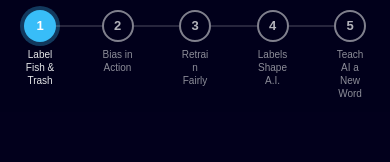
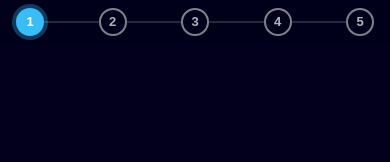
Before and after one commit to code-dot-org/ai-literacy-oceans, a React (Vite) app: page / in a window 390 px wide. Shown: the top 162 px of the page. Built offline with nearby package versions, Linux system fonts and the light colour scheme.

Commit message:
fix: responsive progress bar — dots-only on mobile (<480px), labels on wider screens; reduce bar height to 54px

```diff
--- a/src/App.tsx
+++ b/src/App.tsx
@@ -76,7 +76,9 @@ function setLangParam(lang: string) {
 // ── App ─────────────────────────────────────────────────────────────────────
 
 const DARK_BG = 'rgb(2, 0, 28)';
-const PROGRESS_BAR_HEIGHT = 62;
+// Matches the tallest bar state (labels visible). On mobile (dots-only) the
+// bar is shorter but we keep the same margin to avoid a layout jump on resize.
+const PROGRESS_BAR_HEIGHT = 54;
 
 export default function App() {
   const session = loadSession();
--- a/src/Progress.tsx
+++ b/src/Progress.tsx
@@ -1,4 +1,4 @@
-import React from 'react';
+import React, {useEffect, useState} from 'react';
 
 export interface Step {
   index: number;
@@ -14,7 +14,9 @@ interface ProgressProps {
 
 type StepState = 'completed' | 'current' | 'upcoming';
 
-const DOT_SIZE = 32;
+const DOT_SIZE = 28;
+// Labels are hidden below this viewport width (dots-only on mobile).
+const LABEL_BREAKPOINT = 480;
 
 const COLOR = {
   completed: '#22c55e',
@@ -88,6 +90,16 @@ export default function Progress({
   completedIndices,
   onNavigate,
 }: ProgressProps) {
+  const [showLabels, setShowLabels] = useState(
+    () => window.innerWidth >= LABEL_BREAKPOINT,
+  );
+  useEffect(() => {
+    const mq = window.matchMedia(`(min-width: ${LABEL_BREAKPOINT}px)`);
+    const handler = (e: MediaQueryListEvent) => setShowLabels(e.matches);
+    mq.addEventListener('change', handler);
+    return () => mq.removeEventListener('change', handler);
+  }, []);
+
   return (
     <div
       style={{
@@ -98,7 +110,7 @@ export default function Progress({
         zIndex: 50,
         background: 'rgba(2,0,28,0.85)',
         backdropFilter: 'blur(8px)',
-        padding: '10px 24px 12px',
+        padding: showLabels ? '8px 24px 10px' : '8px 16px',
         display: 'flex',
         alignItems: 'center',
         justifyContent: 'center',
@@ -146,12 +158,12 @@ export default function Progress({
           })}
         </div>
 
-        {/* Row 2: labels centered under each dot */}
-        <div
+        {/* Row 2: labels centered under each dot — hidden on narrow screens */}
+        {showLabels && <div
           style={{
             display: 'flex',
             alignItems: 'flex-start',
-            marginTop: 6,
+            marginTop: 4,
           }}
         >
           {steps.map((step, i) => {
@@ -190,7 +202,7 @@ export default function Progress({
               </React.Fragment>
             );
           })}
-        </div>
+        </div>}
       </div>
     </div>
   );
```
